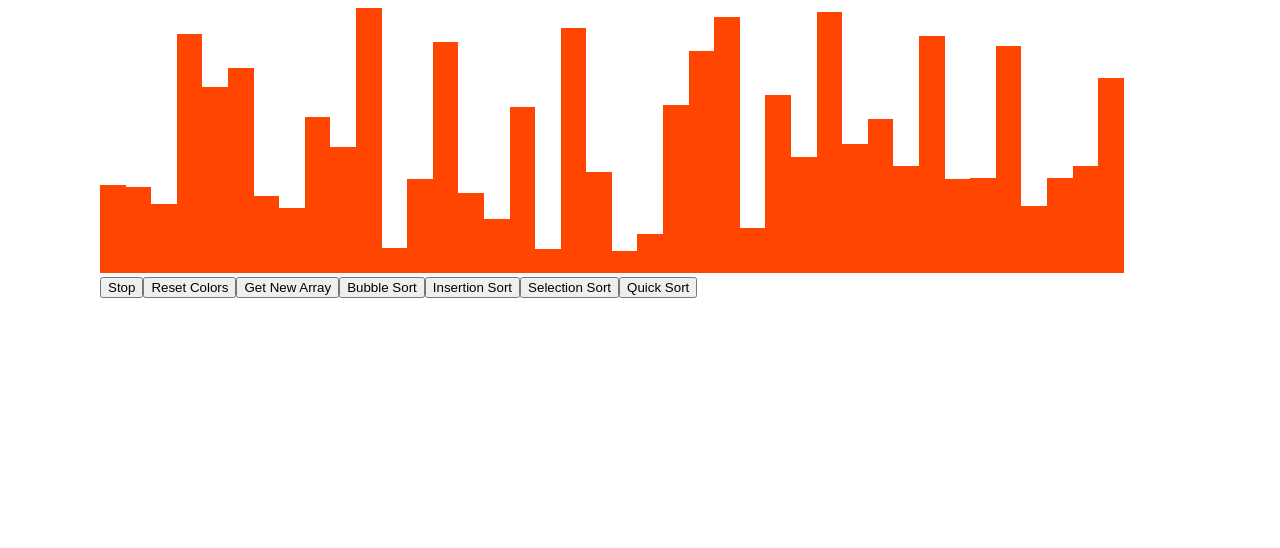
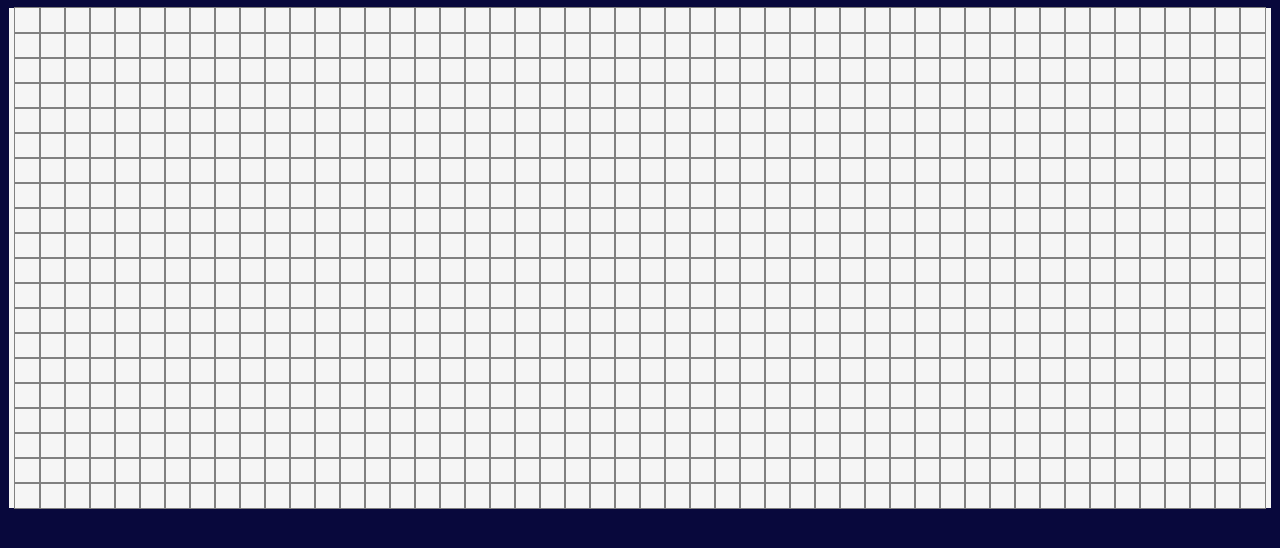
Before and after one commit to johnpatrickanders/goAlgo, a React (Create React App) app in the folder client/: page /pathfinding in a window 1280 px wide. Shown: the top 548 px of the page. Built offline with nearby package versions, Linux system fonts and the light colour scheme.

Commit message:
create setup for pathfinding

```diff
--- a/client/src/App.js
+++ b/client/src/App.js
@@ -2,6 +2,7 @@ import React from 'react';
 import { BrowserRouter, Switch, Route } from 'react-router-dom';
 
 import SortingViz from './SortingViz/SortingViz';
+import PathFindingViz from './PathfindingViz/PathfindingViz';
 
 
 function App() {
@@ -9,7 +10,12 @@ function App() {
     return (
         <BrowserRouter>
             <Switch>
-                <Route path="/">
+                <Route exact path="/pathfinding">
+                    <PathFindingViz></PathFindingViz>
+                </Route>
+            </Switch>
+            <Switch>
+                <Route exact path="/">
                     <SortingViz></SortingViz>
                 </Route>
             </Switch>
--- /dev/null
+++ b/client/src/PathfindingViz/Node/Node.css
@@ -0,0 +1,8 @@
+.node {
+  width: 25px;
+  height: 25px;
+  outline: 1px solid grey;
+  display: inline-block;
+  /* color: rgb(103, 61, 61);
+  background-color: rosybrown; */
+}
--- /dev/null
+++ b/client/src/PathfindingViz/Node/Node.js
@@ -0,0 +1,5 @@
+import React from 'react';
+import './Node.css'
+export default function Node() {
+  return <div className='node'></div>
+}
--- /dev/null
+++ b/client/src/PathfindingViz/PathfindingViz.css
@@ -0,0 +1,13 @@
+.grid {
+  margin: 1px;
+  color: whitesmoke;
+  background: whitesmoke;
+  /* position: absolute; */
+  justify-items: space-around;
+
+}
+
+.grid-row {
+  display: flex;
+  justify-content: center;
+}
--- /dev/null
+++ b/client/src/PathfindingViz/PathfindingViz.js
@@ -0,0 +1,31 @@
+import React, { useState, useEffect } from 'react';
+import Node from './Node/Node';
+
+import './PathfindingViz.css';
+
+export default function PathfindingViz() {
+  const [nodes, setNodes] = useState([]);
+
+  useEffect(() => {
+    for (let row = 0; row < 20; row++) {
+      const currentRow = [];
+      for (let col = 0; col < 50; col++) {
+        currentRow.push([]);
+      }
+      nodes.push(currentRow);
+    }
+    setNodes([...nodes]);
+
+  }, [])
+
+  console.log(nodes);
+  return (
+    <div className='grid'>
+      {nodes.map((row, rowIdx) => {
+        return <div className='grid-row'>
+          {row.map((node, nodeIdx) => <Node></Node>)}
+        </div>
+      })}
+    </div>
+  );
+}
--- a/client/src/SortingViz/SortingViz.css
+++ b/client/src/SortingViz/SortingViz.css
@@ -1,15 +1,41 @@
-.array-container {
-  position: absolute;
-  left: 100px;
-  height: 1050px;
+body {
+  background-color:  rgb(8, 8, 60);
+}
+
+.algo-container {
+  padding: 20px;
+  width: 98vw;
+  height: 100vh / 1.5;
   border: 10px;
   border-radius: 5pt;
-  stroke: palegreen;
+  stroke: black;
   stroke-width: 2pt;
+  background-color: rgb(48, 67, 67);
 }
 
-/* .array-bar {
-  width: 2vw;
-  display: inline-block;
-  margin: 0 1px;
-} */
+.array-container {
+  display: flex;
+  justify-content: center;
+  align-items: flex-end;
+
+}
+
+.buttons {
+  display: flex;
+  justify-content: center;
+}
+
+button {
+  font-size: 16pt;
+  justify-self: space-between;
+  border: 3px;
+  border-radius: 3px;
+  border-color: orangered;
+  height: 30px;
+  width: auto;
+  margin: 20px;
+}
+
+button:hover {
+  background-color: peachpuff;
+}
--- a/client/src/SortingViz/SortingViz.js
+++ b/client/src/SortingViz/SortingViz.js
@@ -7,16 +7,14 @@ import './SortingViz.css';
 
 export default function SortingViz() {
   const [array, setArray] = useState([]);
+  const [NUM_BARS, SET_NUM_BARS] = useState(200);
 
-  const SPEED = 40;
-  const NUM_BARS = 40;
+  const SPEED = 50;
+  // const NUM_BARS = 400;
 
   const maxBarHeight = Math.floor(window.screen.availHeight / 10);
   const maxBarContainerWidth = Math.floor(window.screen.availWidth / 150);
 
-  // let stopTimeouts = [];
-  let stop1 = null;
-  let stop2 = null;
   let stopLoop = false;
   let numStops = 0;
 
@@ -47,6 +45,7 @@ export default function SortingViz() {
       console.log("STOPPPPPP");
       numStops--;
     }
+    numStops = 0;
   }
 
   useEffect(() => {
@@ -62,13 +61,13 @@ export default function SortingViz() {
       const barTwo = bars[barTwoIdx].style;
       const isColorChange = i % 3 !== 2;
       if (isColorChange) { // if the index falls just BEFORE the swap (i.e. on 2nd comparison)
-        stop1 = setTimeout(() => {
+        setTimeout(() => {
           const currentBarColor = i % 3 === 0 ? 'blue' : 'green'; // if the index falls on the "swap" value...
           barOne.backgroundColor = currentBarColor;
           barTwo.backgroundColor = currentBarColor;
         }, i * SPEED)
       } else {
-        stop2 = setTimeout(() => {
+        setTimeout(() => {
           if (barOneIdx > barTwoIdx) {
             const tempHeight = barOne.height;
             barOne.height = barTwo.height;
@@ -226,6 +225,7 @@ export default function SortingViz() {
   }
 
   return (
+    <div className="algo-container">
       <div className="array-container">
         {array.map((value, i) => (
           <div
@@ -234,13 +234,14 @@ export default function SortingViz() {
             style={{
               height: `${value}px`,
               backgroundColor: 'orangered',
-            width: '2vw',
+              width: `${90 / NUM_BARS}vh`,
               display: 'inline-block',
-            margin: 0
+              margin: 1
             }}
           >
           </div>
         ))}
+      </div>
       <div className="buttons">
         <button onClick={stop}>Stop</button>
         <button onClick={resetColors}>Reset Colors</button>
```
Lines whose indentation alone changed are shown as unchanged.
